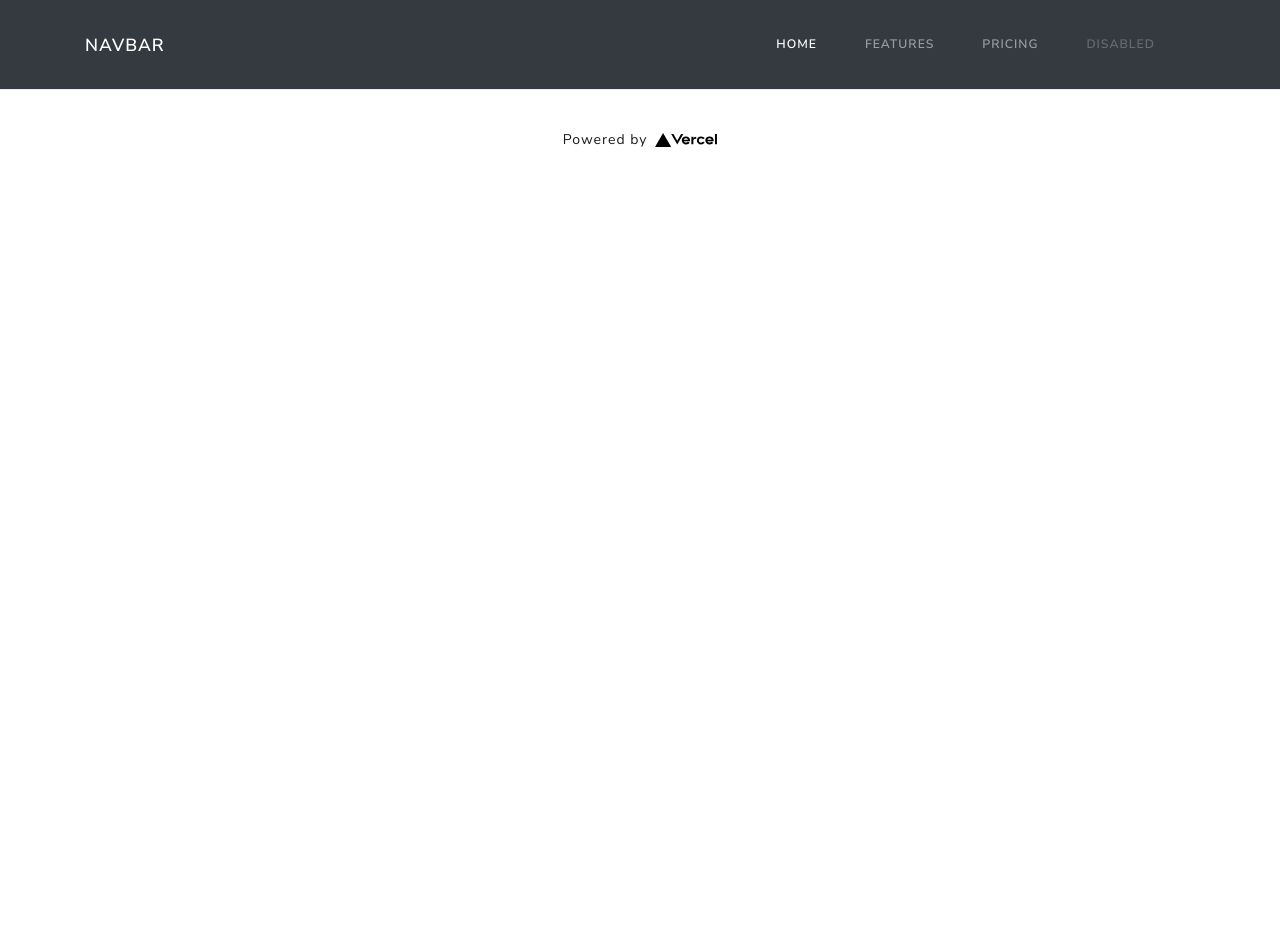
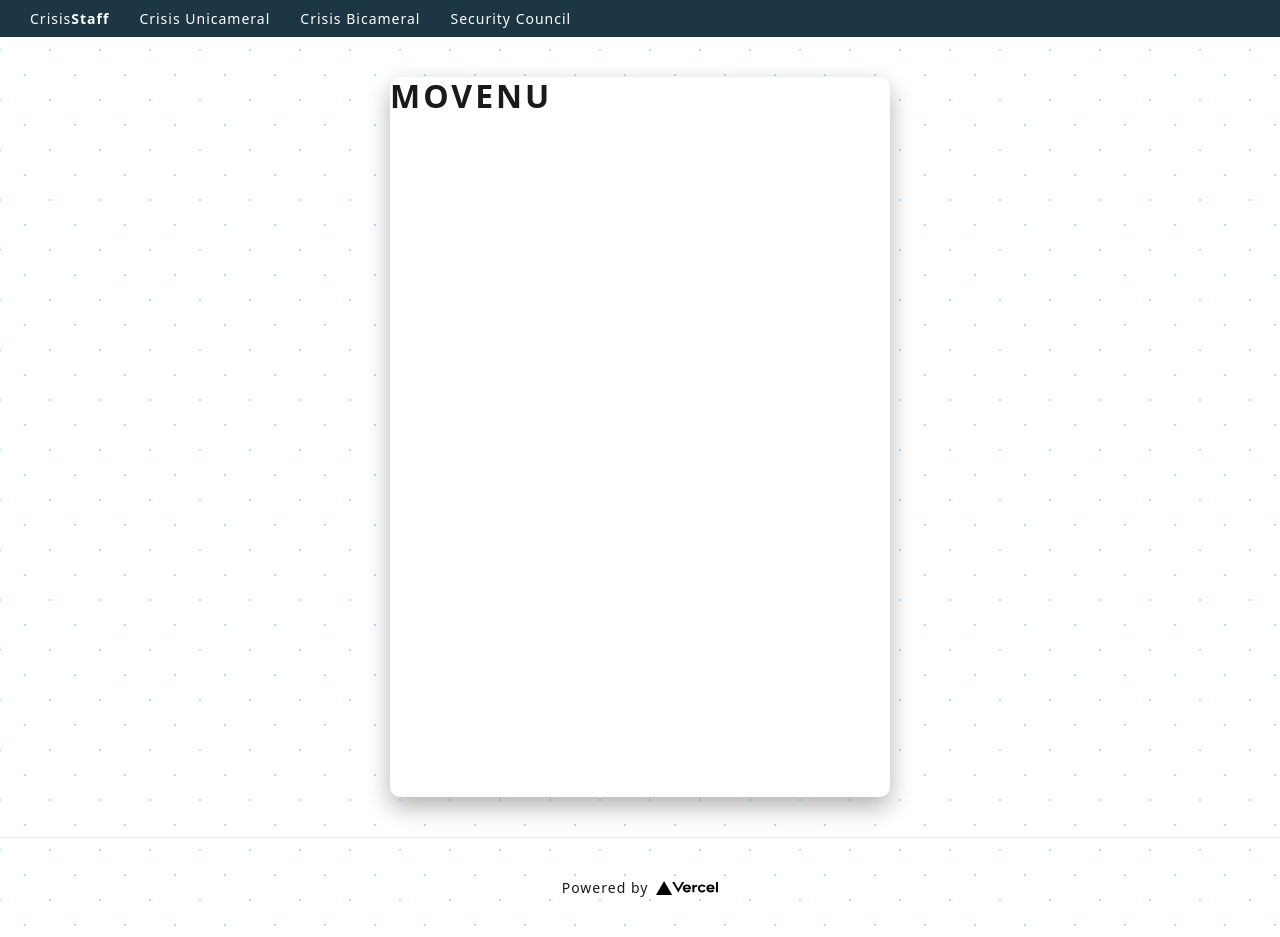
Before and after one commit to luismabr1/practica-app-next, a Next.js app: page / in a window 1280 px wide. Before the commit the page ends 800 px from the top, so only its background shows below. Built offline with nearby package versions, Linux system fonts and the light colour scheme.

Commit message:
pruebo hacer una pantalla de inicio mobile first

```diff
--- /dev/null
+++ b/components/AppLayout/index.js
@@ -0,0 +1,56 @@
+import {fonts, colors, breakpoints} from '../../styles/themes.js';
+import {addOpacityToColor} from '../../styles/utils';
+
+//utilidad para cambiar la opacidad del background que se puede utilizar para otros colores (titulos, texto, fondos, etc)
+const backgroundColor = addOpacityToColor(colors.primary, 0.3)
+const AppLayout = ({children}) => {
+    return (
+        <>
+            <div>
+                <main>
+                    {children}
+                </main>
+            </div>
+            <style jsx>{`
+            div{
+                display:grid;
+                height: 100vh;
+                place-items: center;
+            }
+
+            main{
+                background: #fff;
+                border-radius:10px;
+                box-shadow: 0 10px 25px rgba(0,0,0, .3);
+                height: 100%;
+                width: 100%;
+            }
+            @media (min-width: ${breakpoints.mobile}){
+                main{
+                    height: 90vh;
+                    width: ${breakpoints.mobile};
+                }
+            }
+            `}
+
+            </style>
+            <style jsx global>{`
+                html,
+                body{
+                    background-image:
+                        radial-gradient(${backgroundColor} 1px, transparent 1px),
+                        radial-gradient(${backgroundColor} 1px, transparent 1px);
+                    background-position: 0 0, 25px 25px;
+                    background-size: 50px 50px;
+                    padding:0;
+                    margin:0;
+                    font-family: ${fonts.base}
+                }
+            `}
+
+            </style>
+        </>
+    );
+}
+
+export default AppLayout;
--- a/components/Navbar.js
+++ b/components/Navbar.js
@@ -1,28 +1,162 @@
-/* import 'js/Nabvar'; */
-import { useState } from 'react';
+import Link from 'next/link';
+
+/* import logo from '../public/LOGO-MOVENU-BLANCO.png'; */
+
 const Navbar = () => {
-    const [show, setShow] = useState(true);
+    return (
+      <div className="Navbar">
+        <div className="container-fluid">
+        <div className="Navbar__brand">
+          <Link href="/"><a className="Navbar__brand">
+            {/* <img className="Navbar__brand-logo" src={logo} alt="Logo" /> */}
+            <span className="font-weight-light">Crisis</span>
+            <span className="font-weight-bold">Staff</span>
+          </a></Link>
 
-    return (
+          <Link href="/">
+              <a className="font-weight-light Navbar__items" href="/unicameral">
+                Crisis Unicameral
+              </a>
+          </Link>
+          <Link href="/">
+              <a className="font-weight-light Navbar__items"  href="/bicameral">
+                Crisis Bicameral
+              </a>
+          </Link>
+          <Link href="/" >
+              <a className="font-weight-light Navbar__items"  href="/security">
+                Security Council
+              </a>
+           </Link>
 
-        <nav className="navbar navbar-expand-lg navbar-dark bg-dark">
-            <div className="container">
-                <a className="navbar-brand" href="#">Navbar</a>
+            </div>
+        </div>
 
-                <div className="collapse navbar-collapse" id="navbarNav">
-                    <div className="navbar-nav ml-auto">
-                        <a className="nav-item nav-link active" href="#">Home <span className="sr-only">(current)</span></a>
-                        <a className="nav-item nav-link" href="#">Features</a>
-                        <a className="nav-item nav-link" href="#">Pricing</a>
-                        <a className="nav-item nav-link disabled" href="#" tabIndex="-1" aria-disabled="true">Disabled</a>
-                    </div>
-                </div>
-                <button className="navbar-toggler" type="button" data-toggle="collapse" data-target="#navbarNav" aria-controls="navbarNav" aria-expanded="false" aria-label="Toggle navigation" id="toggler">
-                    <span className="navbar-toggler-icon"></span>
-                </button>
-            </div>
-        </nav>
+
+
+        <style>{`
+            .Navbar {
+                width: 100%;
+                padding: 0.5rem 0;
+                padding-left: 15px;
+                background-color: #1C3643;
+              }
+
+              .Navbar__brand {
+                color: #ffffff;
+                display: inline-flex;
+                align-items: center;
+                text-decoration: none;
+              }
+
+              .Navbar__brand:hover {
+                color: #ffffff;
+                text-decoration: none;
+              }
+
+              .Navbar__brand-logo {
+                margin-right: 0.5rem;
+                width: 50px;
+              }
+
+              .Navbar__items{
+                padding-left: 30px;
+                color: #ffffff;
+                text-decoration: none;
+              }
+
+              .Navbar__items:hover {
+                color: #ffffff;
+                text-decoration: none;
+              }
+              .container-fluid {
+                width: 100%;
+                padding-left: 15px;
+
+              }
+              .navbar > .container,
+              .navbar > .container-fluid {
+                display: -ms-flexbox;
+                display: flex;
+                -ms-flex-wrap: wrap;
+                flex-wrap: wrap;
+                -ms-flex-align: center;
+                align-items: center;
+                -ms-flex-pack: justify;
+                justify-content: space-between;
+              }
+
+              @media (max-width: 575.98px) {
+                .navbar-expand-sm > .container,
+                .navbar-expand-sm > .container-fluid {
+                  padding-right: 0;
+                  padding-left: 0;
+                }
+              }
+              .navbar-expand-sm > .container,
+              .navbar-expand-sm > .container-fluid {
+                -ms-flex-wrap: nowrap;
+                flex-wrap: nowrap;
+              }
+              @media (max-width: 767.98px) {
+                .navbar-expand-md > .container,
+                .navbar-expand-md > .container-fluid {
+                  padding-right: 0;
+                  padding-left: 0;
+                }
+              }
+              .navbar-expand-md > .container,
+              .navbar-expand-md > .container-fluid {
+                -ms-flex-wrap: nowrap;
+                flex-wrap: nowrap;
+              }
+              @media (max-width: 991.98px) {
+                .navbar-expand-lg > .container,
+                .navbar-expand-lg > .container-fluid {
+                  padding-right: 0;
+                  padding-left: 0;
+                }
+              }
+              .navbar-expand-lg > .container,
+              .navbar-expand-lg > .container-fluid {
+                -ms-flex-wrap: nowrap;
+                flex-wrap: nowrap;
+              }
+              @media (max-width: 1199.98px) {
+                .navbar-expand-xl > .container,
+                .navbar-expand-xl > .container-fluid {
+                  padding-right: 0;
+                  padding-left: 0;
+                }
+              }
+              .navbar-expand-xl > .container,
+              .navbar-expand-xl > .container-fluid {
+                -ms-flex-wrap: nowrap;
+                flex-wrap: nowrap;
+              }
+              .navbar-expand > .container,
+              .navbar-expand > .container-fluid {
+                padding-right: 0;
+                padding-left: 0;
+              }
+              .navbar-expand > .container,
+              .navbar-expand > .container-fluid {
+                -ms-flex-wrap: nowrap;
+                flex-wrap: nowrap;
+              }
+
+              .font-weight-light {
+                font-weight: 300 !important;
+
+              }
+              .font-weight-bold {
+                font-weight: 700 !important;
+
+              }
+        `}</style>
+      </div>
     );
-}
+  }
+
 
 export default Navbar;
--- a/pages/index.js
+++ b/pages/index.js
@@ -1,5 +1,6 @@
 import Head from 'next/head'
 import styles from '../styles/Home.module.css';
+import AppLayout from '../components/AppLayout';
 import Navbar from '../components/Navbar';
 
 export default function Home() {
@@ -11,7 +12,10 @@ export default function Home() {
         <script src="../js/bootstrap.js"/>
       </Head>
 
-      <Navbar/>
+        <Navbar/>
+        <AppLayout>
+          <h1>MOVENU</h1>
+        </AppLayout>
 
       <footer className={styles.footer}>
         <a
--- /dev/null
+++ b/styles/themes.js
@@ -0,0 +1,12 @@
+export const breakpoints = {
+    mobile:'500px'
+}
+
+export const fonts = {
+    base: 'system-ui, -apple-system, BlinkMacSystemFont, "Segoe UI", Roboto, Ubuntu, "Helvetica neue, sans-serif"'
+}
+
+export const colors ={
+primary: '#0099ff',
+secundary: '#1c5480'
+}
--- /dev/null
+++ b/styles/utils.js
@@ -0,0 +1,6 @@
+export const addOpacityToColor = (color, opacity) =>{
+    /* utilidad para agregar opacidad a los colores */
+   /*  los ultimos 2 digitos de un color en rbg le dan el valor de la opacidad desde 00 a ff en esta funcionalidad se le dad el balor en decimal y se hace la comversion para luego obtener el valor rgb con el valor de opacidad requerido */
+    const opacityHex = Math.round(opacity * 255).toString(16)
+    return `${color}${opacityHex}`
+}
```
